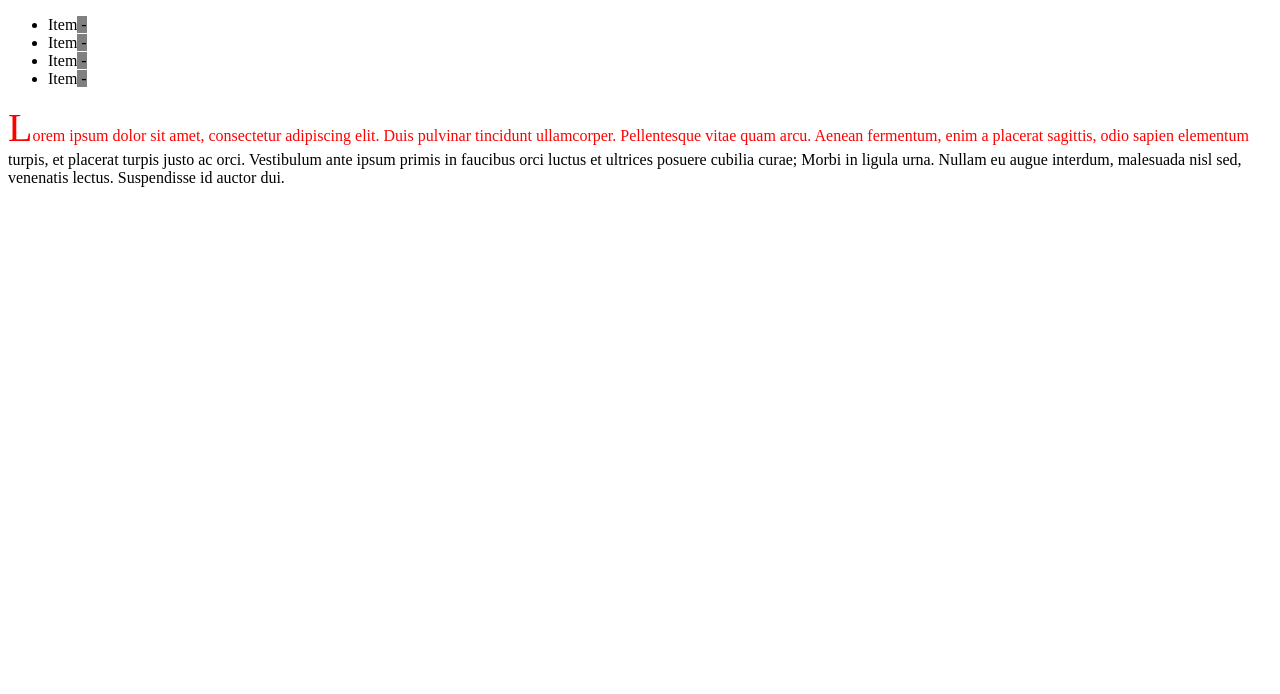
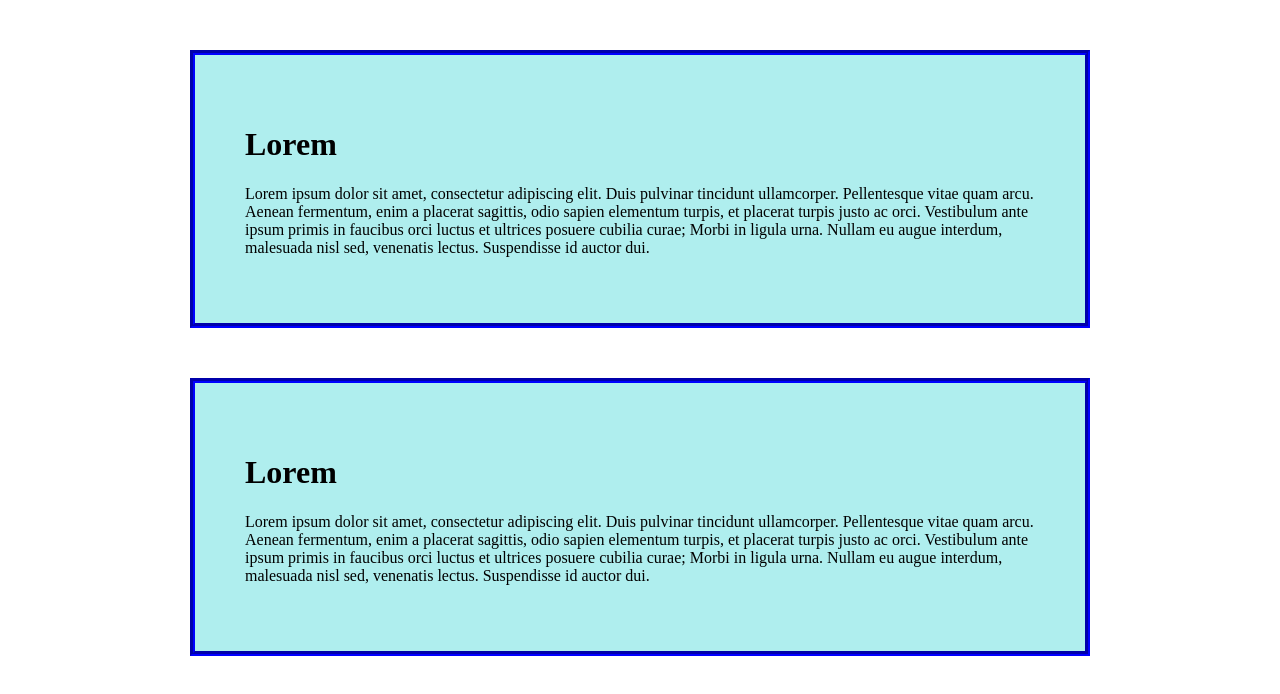
Before and after one commit to LeonardoSchoenwaldt/HTML-CSS, a plain HTML site: page HTML/index.html in a window 1280 px wide. Drawn offline with Linux system fonts and the light colour scheme.

Commit message:
propriedades boxmodel

```diff
--- a/HTML/CSS/css.css
+++ /dev/null
@@ -1,18 +0,0 @@
-* {
-    margin: 10;
-    border: 10;
-}
-ul li::after {
-    content: ' - ';
-    background: gray;
-}
-p::first-letter {
-    font-size: 40px;
-}
-p::first-line {
-    color: red;
-}
-p::selection {
-    background: black;
-    color: antiquewhite;
-}
--- /dev/null
+++ b/HTML/CSS/style.css
@@ -0,0 +1,18 @@
+* {
+    margin: 10;
+    border: 10;
+}
+.text {
+    box-sizing: border-box;
+    background: paleturquoise;
+    width: 100%;
+    height: 100%;
+    max-width: 900px;
+    max-height: 500px;
+    min-width: 0;
+    min-height: 100px;
+    overflow: auto;
+    margin: 50px auto 50px auto;
+    padding: 50px;
+    border: 5px groove blue;
+}
--- a/HTML/css.html
+++ b/HTML/index.html
@@ -4,18 +4,21 @@
     <meta charset="UTF-8">
     <meta http-equiv="X-UA-Compatible" content="IE=edge">
     <meta name="viewport" content="width=device-width, initial-scale=1.0">
-    <link rel="stylesheet" href="CSS/css.css">
+    <link rel="stylesheet" href="CSS/style.css">
     <title>Document</title>
 </head>
 <body>
-    <ul>
-        <li>Item</li>
-        <li>Item</li>
-        <li>Item</li>
-        <li>Item</li>
-    </ul>
+    <div class="text">
+        <h1>Lorem</h1>
+        <p>
+        Lorem ipsum dolor sit amet, consectetur adipiscing elit. Duis pulvinar tincidunt ullamcorper. Pellentesque vitae quam arcu. Aenean fermentum, enim a placerat sagittis, odio sapien elementum turpis, et placerat turpis justo ac orci. Vestibulum ante ipsum primis in faucibus orci luctus et ultrices posuere cubilia curae; Morbi in ligula urna. Nullam eu augue interdum, malesuada nisl sed, venenatis lectus. Suspendisse id auctor dui.
+        </p>
+</div>
+<div class="text">
+    <h1>Lorem</h1>
     <p>
-        Lorem ipsum dolor sit amet, consectetur adipiscing elit. Duis pulvinar tincidunt ullamcorper. Pellentesque vitae quam arcu. Aenean fermentum, enim a placerat sagittis, odio sapien elementum turpis, et placerat turpis justo ac orci. Vestibulum ante ipsum primis in faucibus orci luctus et ultrices posuere cubilia curae; Morbi in ligula urna. Nullam eu augue interdum, malesuada nisl sed, venenatis lectus. Suspendisse id auctor dui.
+    Lorem ipsum dolor sit amet, consectetur adipiscing elit. Duis pulvinar tincidunt ullamcorper. Pellentesque vitae quam arcu. Aenean fermentum, enim a placerat sagittis, odio sapien elementum turpis, et placerat turpis justo ac orci. Vestibulum ante ipsum primis in faucibus orci luctus et ultrices posuere cubilia curae; Morbi in ligula urna. Nullam eu augue interdum, malesuada nisl sed, venenatis lectus. Suspendisse id auctor dui.
     </p>
+</div>
 </body>
 </html>
```
